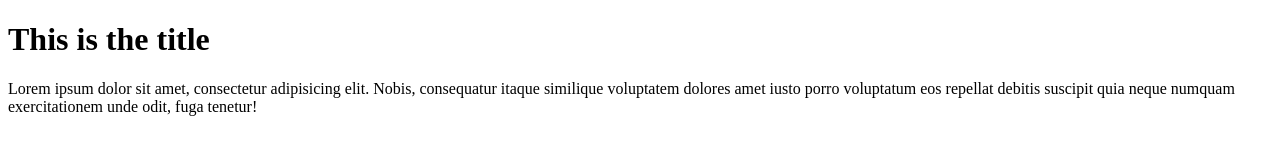
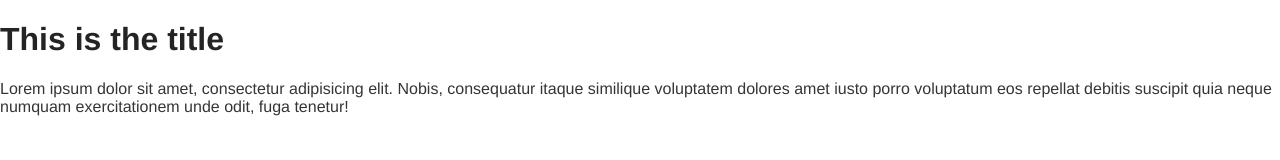
Before and after one commit to winterwei/myfirstrepo, a plain HTML site: page index.html in a window 1280 px wide. Drawn offline with Linux system fonts and the light colour scheme.

Commit message:
Added style to h1 and p

```diff
--- a/css/main.css
+++ b/css/main.css
@@ -5,3 +5,16 @@
 	-moz-box-sizing: border-box;
 	box-sizing: border-box;
 }
+
+body {
+	font-family: "Helvetica Neue";
+	font-weight:200;
+}
+
+h1 {
+	color: #242424;
+}
+
+p {
+	color:#353535;
+}
--- a/index.html
+++ b/index.html
@@ -2,6 +2,7 @@
 <html lang="en">
 <head>
 	<meta charset="UTF-8">
+	<link rel="stylesheet" href="css/main.css">
 	<title>Document</title>
 </head>
 <body>
```
